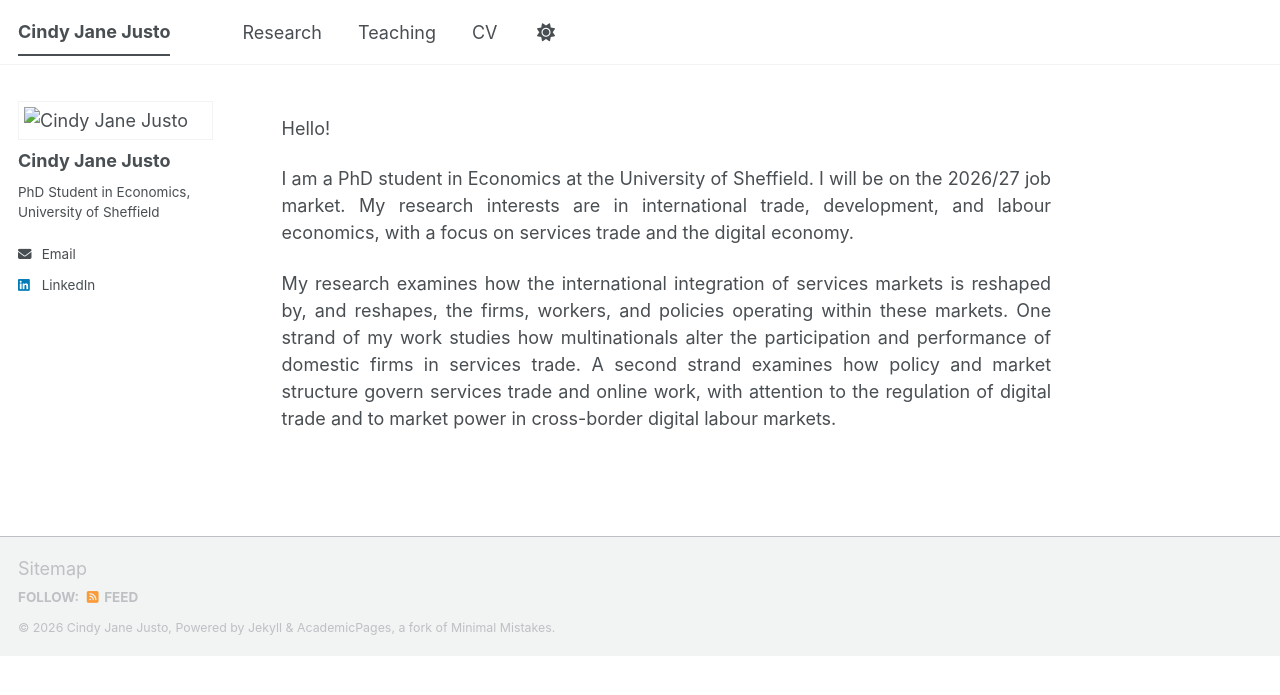
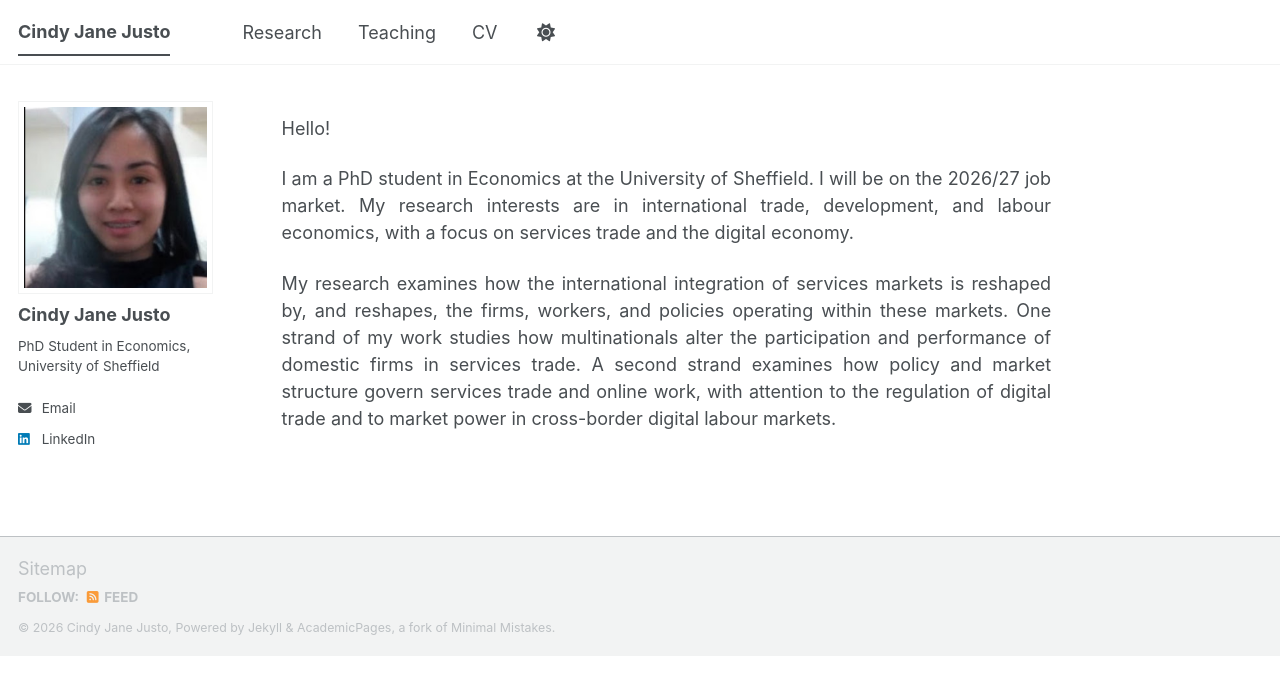
Before and after one commit to cindyjusto/cindyjusto.github.io, a Jekyll site: the page built from _pages/about.md, in a window 1280 px wide. Shown: the top 695 px of the page. Built offline with Jekyll 4.4.1, drawn with Linux system fonts in a browser that asks for light colours; a script bundle is joined from its source files by our own code; library files that are not in the unit come from our copies.

Commit message:
Update _config.yml

```diff
--- a/_config.yml
+++ b/_config.yml
@@ -23,7 +23,7 @@ repository               : "cindyjusto/cindyjusto.github.io"
 #               Additional customization can be done by editing /_includes/author-profile.html
 author:
   # Biographic information
-  avatar           : "/images/profile3.PNG"
+  avatar           : "profile3.PNG"
   name             : "Cindy Jane Justo"
   pronouns         : # example: "she/her"
   bio              : "PhD Student in Economics, University of Sheffield"
```
